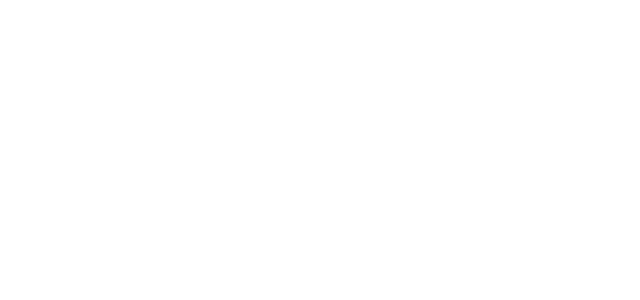
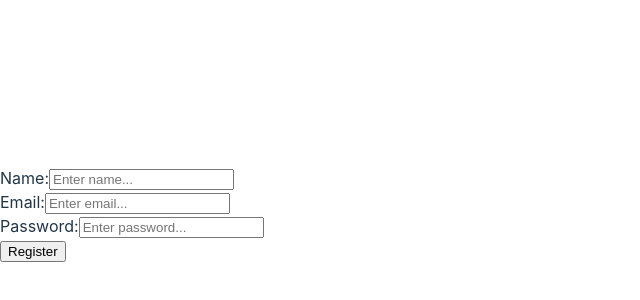
Before and after one commit to HafsaHS/ecommerce-inventory-portal, a React (Vite) app: page /register in a window 1280 px wide. Before the commit this address had no page. Shown: the part 178-478 px from the top of the page, without its empty margins (0-640 px from the left). Built offline with nearby package versions, Linux system fonts and the light colour scheme; no server answers.

Commit message:
🔎 configure appwrite and protected routes for admin portal

```diff
--- a/package.json
+++ b/package.json
@@ -10,6 +10,7 @@
     "preview": "vite preview"
   },
   "dependencies": {
+    "appwrite": "^16.1.0",
     "react": "^18.3.1",
     "react-dom": "^18.3.1",
     "react-router": "^7.1.1"
--- a/src/App.jsx
+++ b/src/App.jsx
@@ -1,4 +1,8 @@
 import React from "react";
+import { Client } from "appwrite";
+
+const client = new Client();
+client.setProject("676f17120023574cecd2");
 
 export default function Inventory() {
   return <div>Inventory</div>;
--- /dev/null
+++ b/src/ProtectedRoute.jsx
@@ -0,0 +1,10 @@
+import { Outlet, Navigate } from "react-router";
+import { useAuth } from "./context/AuthContext";
+
+const ProtectedRoute = () => {
+  const { user } = useAuth();
+
+  return user ? <Outlet /> : <Navigate to="/login" />;
+};
+
+export default ProtectedRoute;
--- /dev/null
+++ b/src/context/AuthContext.jsx
@@ -0,0 +1,47 @@
+import { createContext, useState, useEffect, useContext } from "react";
+import { account } from "../lib/appwrite";
+import { useNavigate } from "react-router";
+import { ID } from "appwrite";
+
+const AuthContext = createContext();
+
+export const AuthProvider = ({ children }) => {
+  const navigate = useNavigate();
+
+  const [loading, setLoading] = useState(true);
+  const [user, setUser] = useState(null);
+
+  useEffect(() => {
+    checkUserStatus();
+    console.log(user);
+  }, []);
+
+  const checkUserStatus = async () => {
+    try {
+      const accountDetails = await account.get();
+      setUser(accountDetails);
+    } catch (error) {
+      console.error("Error checking user status:", error); // Log or handle error
+    } finally {
+      setLoading(false);
+    }
+  };
+
+  const contextData = {
+    user,
+    loading, // Add loading state to context
+  };
+
+  return (
+    <AuthContext.Provider value={contextData}>
+      {loading ? <div>Loading...</div> : children}
+    </AuthContext.Provider>
+  );
+};
+
+// Custom Hook
+export const useAuth = () => {
+  return useContext(AuthContext);
+};
+
+export default AuthContext;
--- /dev/null
+++ b/src/lib/appwrite.js
@@ -0,0 +1,9 @@
+import { Client, Databases, Account } from "appwrite";
+
+export const API_ENDPOINT = "https://cloud.appwrite.io/v1";
+export const PROJECT_ID = "676f17120023574cecd2";
+
+const client = new Client();
+client.setEndpoint(API_ENDPOINT).setProject(PROJECT_ID);
+export const account = new Account(client);
+export const databases = new Databases(client);
--- a/src/main.jsx
+++ b/src/main.jsx
@@ -13,19 +13,33 @@
 import EditCategory from "./pages/admin/category/edit.jsx";
 import ViewCategory from "./pages/admin/category/view.jsx";
 import AddCategory from "./pages/admin/category/add.jsx";
+import Register from "./pages/auth/Register.jsx";
+import Login from "./pages/auth/Login.jsx";
+import { AuthProvider } from "./context/AuthContext.jsx";
+import ProtectedRoute from "./ProtectedRoute.jsx";
 
 createRoot(document.getElementById("root")).render(
   <BrowserRouter>
     <StrictMode>
+      <AuthProvider>
         <Routes>
           <Route path="/" element={<Home />}>
             <Route path="product" element={<ProductList />} />
+            <Route path="register" element={<Register />}></Route>
+            <Route path="login" element={<Login />}></Route>
           </Route>
-        <Route path="admin" element={<Admin />}>
+          <Route
+            path="admin"
+            element={
+              <ProtectedRoute>
+                <Admin />
+              </ProtectedRoute>
+            }
+          >
             <Route path="product" element={<ProductList />}>
-            <Route path="add" element={<AddProduct />} />
+              {/* <Route path="add" element={<AddProduct />} />
               <Route path="edit/:id" element={<EditProduct />} />
-            <Route path="view/:id" element={<ViewProduct />} />
+              <Route path="view/:id" element={<ViewProduct />} /> */}
             </Route>
             <Route path="category" element={<CategoryList />}>
               <Route path="add" element={<AddCategory />} />
@@ -34,6 +48,7 @@
             </Route>
           </Route>
         </Routes>
+      </AuthProvider>
     </StrictMode>
   </BrowserRouter>
 );
--- /dev/null
+++ b/src/pages/auth/Login.jsx
@@ -0,0 +1,64 @@
+import React, { useRef } from "react";
+// import { Link } from "react-router-dom";
+import { ID } from "appwrite";
+import { account } from "../../lib/appwrite";
+import { useNavigate } from "react-router";
+
+const Login = () => {
+  const loginForm = useRef(null);
+  const navigate = useNavigate();
+
+  const handleLogin = async (e) => {
+    e.preventDefault();
+
+    const email = loginForm.current.email.value;
+    const password1 = loginForm.current.password1.value;
+
+    try {
+      const response = await account.createEmailPasswordSession(
+        email,
+        password1
+      );
+      console.log("User has been Logged In:", response);
+      navigate("/admin/");
+      // Redirect or perform further actions upon successful registration
+    } catch (error) {
+      console.error("Login failed:", error);
+      // Handle registration errors appropriately
+    }
+  };
+
+  return (
+    <div className="container">
+      <form ref={loginForm} onSubmit={handleLogin}>
+        <div className="form-field-wrapper">
+          <label>Email:</label>
+          <input
+            required
+            type="email"
+            name="email"
+            placeholder="Enter email..."
+          />
+        </div>
+
+        <div className="form-field-wrapper">
+          <label>Password:</label>
+          <input
+            type="password"
+            name="password1"
+            placeholder="Enter password..."
+            autoComplete="password1"
+          />
+        </div>
+
+        <div className="form-field-wrapper">
+          <input type="submit" value="Login" className="btn" />
+        </div>
+      </form>
+
+      <p>{/* Already have an account? <Link to="/login">Login</Link> */}</p>
+    </div>
+  );
+};
+
+export default Login;
--- /dev/null
+++ b/src/pages/auth/Register.jsx
@@ -0,0 +1,69 @@
+import React, { useRef } from "react";
+// import { Link } from "react-router-dom";
+import { ID } from "appwrite";
+import { account } from "../../lib/appwrite";
+
+const Register = () => {
+  const registerForm = useRef(null);
+
+  const handleRegistration = async (e) => {
+    e.preventDefault();
+
+    const name = registerForm.current.name.value;
+    const email = registerForm.current.email.value;
+    const password1 = registerForm.current.password1.value;
+
+    try {
+      const response = await account.create(
+        ID.unique(),
+        email,
+        password1,
+        name
+      );
+      console.log("Registration successful:", response);
+      // Redirect or perform further actions upon successful registration
+    } catch (error) {
+      console.error("Registration failed:", error);
+      // Handle registration errors appropriately
+    }
+  };
+
+  return (
+    <div className="container">
+      <form ref={registerForm} onSubmit={handleRegistration}>
+        <div className="form-field-wrapper">
+          <label>Name:</label>
+          <input required type="text" name="name" placeholder="Enter name..." />
+        </div>
+
+        <div className="form-field-wrapper">
+          <label>Email:</label>
+          <input
+            required
+            type="email"
+            name="email"
+            placeholder="Enter email..."
+          />
+        </div>
+
+        <div className="form-field-wrapper">
+          <label>Password:</label>
+          <input
+            type="password"
+            name="password1"
+            placeholder="Enter password..."
+            autoComplete="password1"
+          />
+        </div>
+
+        <div className="form-field-wrapper">
+          <input type="submit" value="Register" className="btn" />
+        </div>
+      </form>
+
+      <p>{/* Already have an account? <Link to="/login">Login</Link> */}</p>
+    </div>
+  );
+};
+
+export default Register;
--- a/src/pages/home/index.jsx
+++ b/src/pages/home/index.jsx
@@ -1,5 +1,10 @@
 import React from "react";
+import { Outlet } from "react-router";
 
 export default function Home() {
-  return <div>Home</div>;
+  return (
+    <div>
+      <Outlet />
+    </div>
+  );
 }
--- a/src/pages/home/product/index.jsx
+++ b/src/pages/home/product/index.jsx
@@ -1,11 +1,18 @@
 import React from "react";
-import { Outlet } from "react-router";
+import { Outlet, useNavigate } from "react-router";
+import { account } from "../../../lib/appwrite";
 
 export default function ProductList() {
+  const navigate = useNavigate();
+  const handleLogOut = async () => {
+    await account.deleteSession("current");
+    navigate("/");
+  };
   return (
     <>
       <Outlet />
       <div>ProductList</div>
+      <button onClick={handleLogOut}>Log Out</button>
     </>
   );
 }
```
Also changed, not shown: 1 other file (tests, documents, lock files or other folders). Lines whose indentation alone changed are shown as unchanged.
